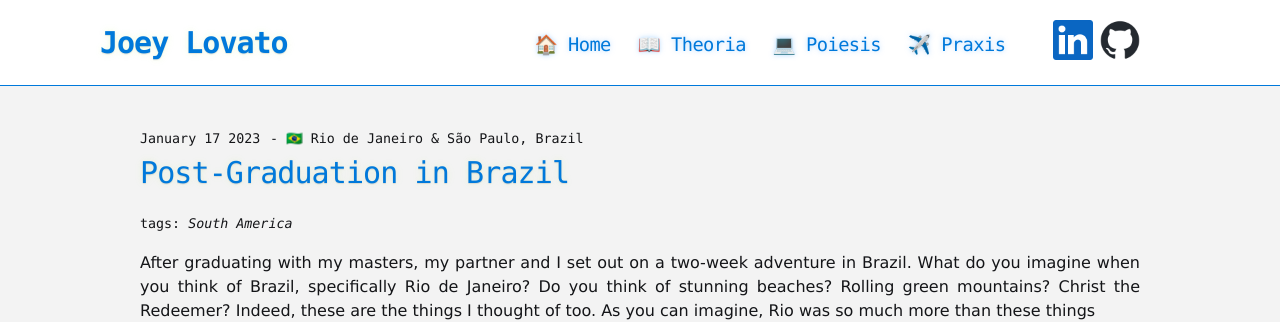
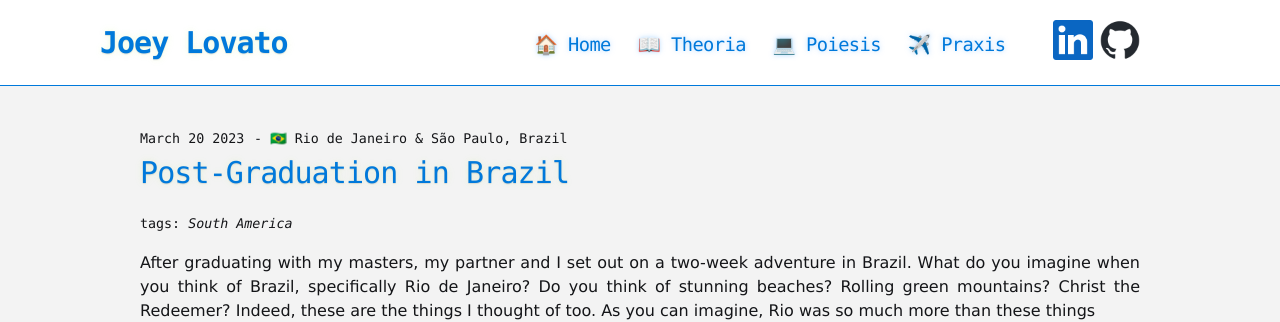
Before and after one commit to JosephLovato/JosephLovato.github.io, a Jekyll site: the page built from _posts/praxis/2023-01-07-Brazil.md, in a window 1280 px wide. Shown: the top 322 px of the page. Built offline with Jekyll 4.4.1, drawn with Linux system fonts in a browser that asks for light colours.

```diff
--- a/_posts/praxis/2023-01-07-Brazil.md
+++ b/_posts/praxis/2023-01-07-Brazil.md
@@ -1,7 +1,7 @@
 ---
 layout: blog_post
 title:  "Post-Graduation in Brazil"
-date:   2023-01-17
+date:   2023-03-20
 category: praxis
 tags: [South America]
 location: "🇧🇷 Rio de Janeiro & São Paulo, Brazil"
--- a/_posts/theoria/2023-02-20-ChatGPT.markdown
+++ b/_posts/theoria/2023-02-20-ChatGPT.markdown
@@ -1,7 +1,7 @@
 ---
 layout: post
 title:  "Is ChatGPT Conscious? 🤔"
-date:   2023-01-20
+date:   2023-03-20
 category: theoria
 tags: [ChatGPT, Philosophy, Artificial Intelligence]
 ---
```
